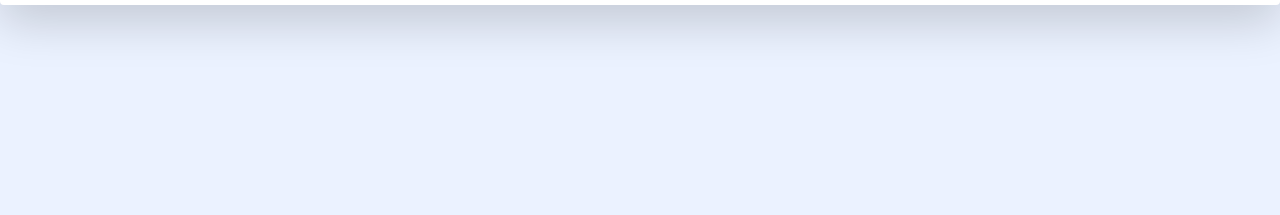
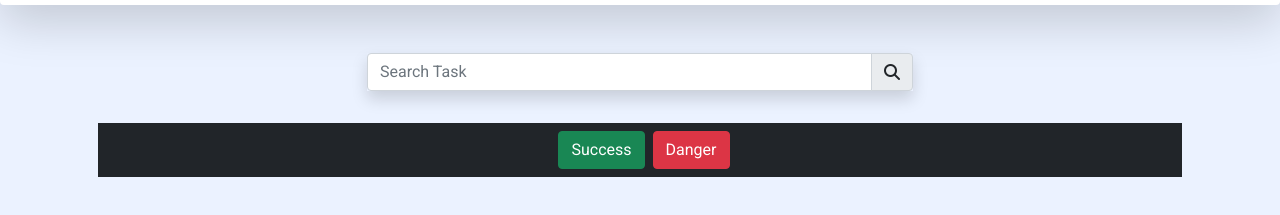
Before and after one commit to tara122333/To-Do-List, a plain HTML site: page index.html in a window 1280 px wide. Shown: the part 57-272 px from the top of the page. Drawn offline with nearby package versions, Linux system fonts and the light colour scheme.

Commit message:
make dummy list of work

```diff
--- a/index.html
+++ b/index.html
@@ -83,7 +83,36 @@
     </div>
   </nav>
 
+  <div class="container">
+    <section class="mt-5 ">
+        <div class="row justify-content-center">
+            <div class="col-sm-6 col-md-6 ">
+              <div class="input-group mb-3 shadow">
+                  <input type="text" class="form-control" placeholder="Search Task" aria-label="Search Task" aria-describedby="basic-addon2">
+                  <span class="input-group-text" id="basic-addon2"><i class="fa-solid fa-magnifying-glass pe-auto"></i></span>
+              </div>
+            </div>
+        </div>
+    </section>
 
+
+
+    <section>
+      <div class="col task__container">
+        <div class="bg-dark m-3 p-2">
+          <div class="d-flex justify-content-center align-items-center gap-2">
+            <div class="d-flex justify-content-start align-items-centergap-2">
+            </div>
+            <div class="d-flex justify-content-between gap-2">
+              <button type="button" class="btn btn-success">Success</button>
+              <button type="button" class="btn btn-danger">Danger</butto>
+            </div>
+          </div>
+        </div>
+      </div>
+    </section>
+
+</div>
 
 
     <script src="index.js"></script>
```
